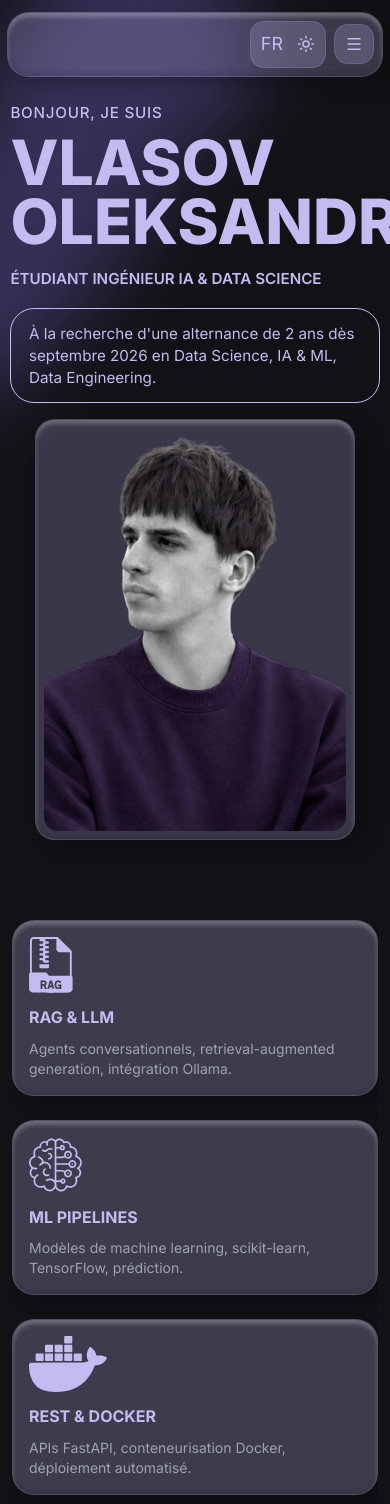
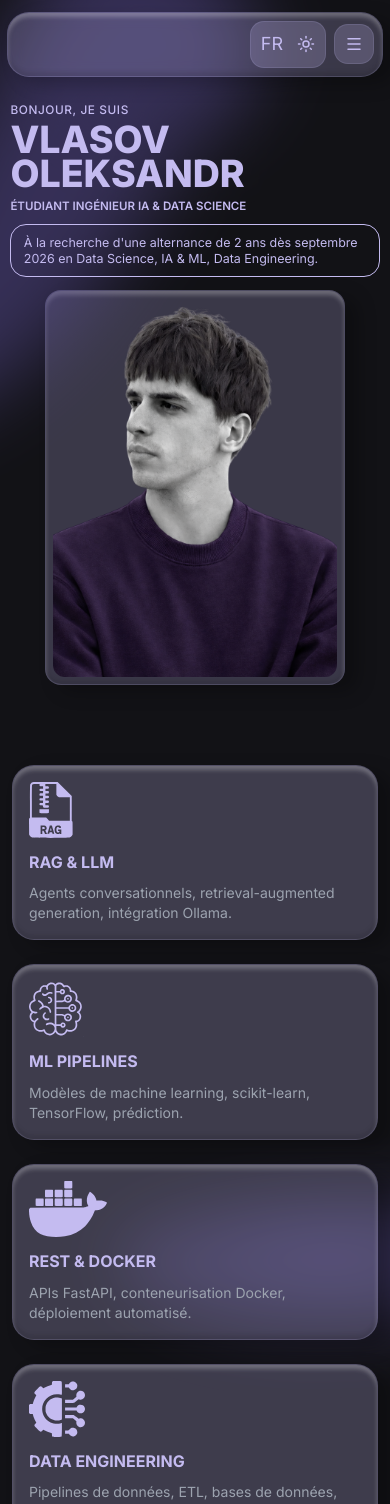
Before and after one commit to Sanjouk/data-science-portfolio, a React (Vite) app: page / in a window 390 px wide. Shown: the top 1504 px of the page. Built offline with nearby package versions, Linux system fonts and the light colour scheme.

Commit message:
fix: corrected home page view for phone and tablets, fixed blur

```diff
--- a/src/styles/hero.css
+++ b/src/styles/hero.css
@@ -287,30 +287,37 @@
 @media (max-width: 640px) {
   .hero {
     padding-top: 0.5rem;
-    gap: 1.25rem;
+    gap: 0.95rem;
   }
 
   .hero-content {
     padding-bottom: 0;
   }
 
+  .hero-greeting {
+    font-size: clamp(0.78rem, 3.4vw, 0.92rem);
+    margin-bottom: 0.3rem;
+  }
+
   .hero-name {
-    font-size: clamp(2.6rem, 16vw, 4rem);
-    margin-bottom: 1rem;
+    font-size: clamp(2.1rem, 12vw, 3rem);
+    line-height: 0.9;
+    margin-bottom: 0.65rem;
   }
 
   .hero-subtitle {
-    font-size: 0.95rem;
-    margin-bottom: 1.2rem;
+    font-size: clamp(0.78rem, 3.5vw, 0.92rem);
+    line-height: 1.25;
+    margin-bottom: 0.8rem;
   }
 
   .hero-desc {
     display: block;
     max-width: 100%;
-    font-size: 0.95rem;
-    line-height: 1.45;
-    padding: 0.85rem 1.1rem;
-    border-radius: 24px;
+    font-size: clamp(0.84rem, 3.7vw, 0.95rem);
+    line-height: 1.34;
+    padding: 0.72rem 0.9rem;
+    border-radius: 20px;
   }
 
   .hero-image-wrapper {
@@ -343,23 +350,41 @@
 
 @media (max-width: 420px) {
   .hero {
-    gap: 1rem;
+    gap: 0.8rem;
   }
 
   .hero-greeting {
-    font-size: 0.95rem;
+    font-size: 0.74rem;
+    margin-bottom: 0.22rem;
+  }
+
+  .hero-name {
+    font-size: clamp(1.82rem, 10.8vw, 2.35rem);
+    margin-bottom: 0.5rem;
+  }
+
+  .hero-subtitle {
+    font-size: 0.72rem;
+    margin-bottom: 0.65rem;
+  }
+
+  .hero-desc {
+    font-size: 0.78rem;
+    line-height: 1.28;
+    padding: 0.62rem 0.78rem;
+    border-radius: 16px;
   }
 
   .hero-image-wrapper {
-    width: min(100%, 320px);
-    padding: 8px;
-    border-radius: 20px;
+    width: min(100%, 300px);
+    padding: 7px;
+    border-radius: 16px;
   }
 
   .hero-image-wrapper img,
   .hero-image {
     aspect-ratio: 3 / 4;
-    border-radius: 14px;
+    border-radius: 12px;
   }
 }
 
@@ -407,28 +432,12 @@
 }
 
 @media (max-width: 900px) {
-  .section--decorated {
-    overflow-x: clip;
-    overflow-y: visible;
-  }
-
   .right-blur {
-    right: -56px;
-    top: 140px;
-    width: clamp(170px, 42vw, 260px);
-    height: clamp(260px, 52vh, 420px);
-    transform: rotate(90deg) scale(0.72);
-    filter: blur(clamp(32px, 9vw, 52px));
-    opacity: 0.42;
+    right: -100px;
+    top: 100px;
+    width: clamp(250px, 60vw, 400px);
+    height: clamp(500px, 100vh, 800px);
+    transform: rotate(90deg) scale(0.6);
+    opacity: 0.5;
   }
 }
-
-@media (max-width: 640px) {
-  .section--decorated {
-    overflow: hidden;
-  }
-
-  .right-blur {
-    display: none;
-  }
-}
--- a/src/styles/layout.css
+++ b/src/styles/layout.css
@@ -5,7 +5,9 @@
   position: relative;
   z-index: 1;
   min-height: calc(100vh - 160px);
-  overflow: visible;
+  overflow-y: visible;
+  overflow-x: hidden;
+  overflow-x: clip;
 }
 
 
```
